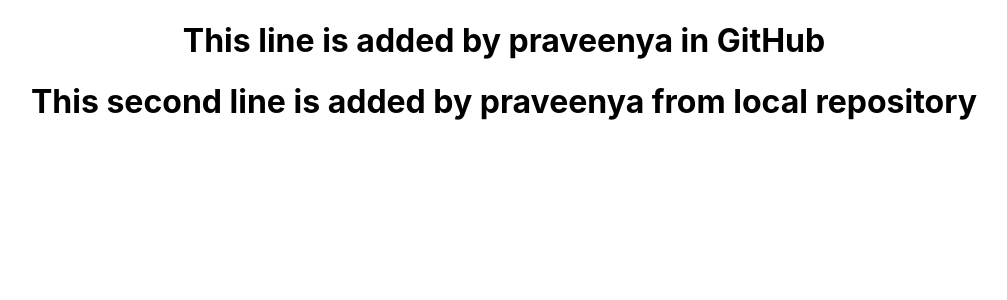
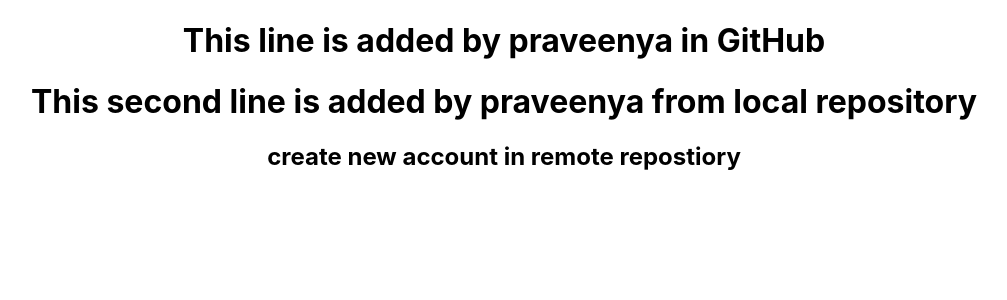
Before and after one commit to saminenipraveenyalakshmi/PulseRep, a React (Create React App) app: page / in a window 1280 px wide. Shown: the top 300 px of the page, without its empty margins (136-1143 px from the left). Built offline with nearby package versions, Linux system fonts and the light colour scheme.

Commit message:
Update App.js

```diff
--- a/src/App.js
+++ b/src/App.js
@@ -6,6 +6,7 @@
     <div className="App">
       <h1>This line is added by praveenya in GitHub</h1>
       <h1>This second line is added by praveenya from local repository</h1>
+    <h2>create new account in remote repostiory</h2>
     </div>
   );
 }
```
